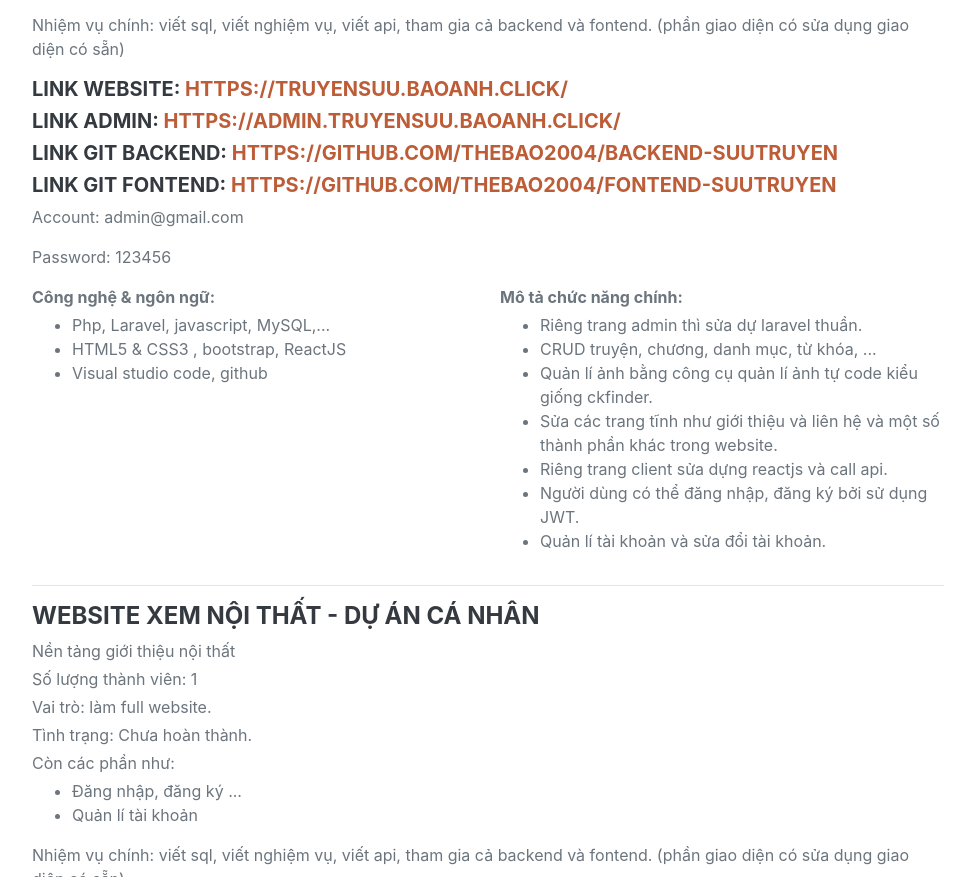
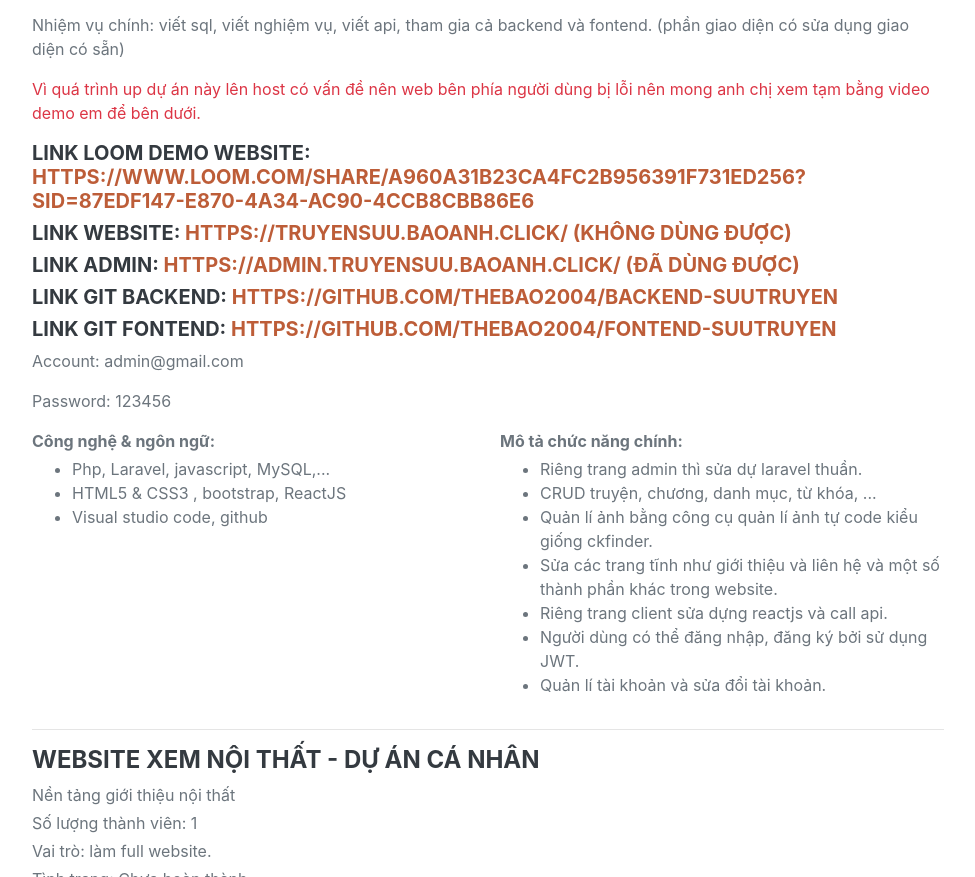
Before and after one commit to TheBao2004/cv-online-2, a plain HTML site: page index.html in a window 1280 px wide. Shown: the part 4845-5722 px from the top of the page, without its empty margins (288-1263 px from the left). Drawn offline with nearby package versions, Linux system fonts and the light colour scheme; a web font is replaced by a local one.

Commit message:
sua phan truyensuu

```diff
--- a/index.html
+++ b/index.html
@@ -232,8 +232,10 @@
                 <p>
                     Nhiệm vụ chính: viết sql, viết nghiệm vụ, viết api, tham gia cả backend và fontend. (phần giao diện có sửa dụng giao diện có sẵn)
                 </p>
-                <h5>Link website: <a target="_blank" href="https://truyensuu.baoanh.click/">https://truyensuu.baoanh.click/</a>
-                <h5>Link admin: <a target="_blank" href="https://admin.truyensuu.baoanh.click/">https://admin.truyensuu.baoanh.click/</a>
+                <p class="text-danger">Vì quá trình up dự án này lên host có vấn đề nên web bên phía người dùng bị lỗi nên mong anh chị xem tạm bằng video demo em để bên dưới.</p>
+                <h5>Link loom demo website: <a target="_blank" href="https://www.loom.com/share/a960a31b23ca4fc2b956391f731ed256?sid=87edf147-e870-4a34-ac90-4ccb8cbb86e6">https://www.loom.com/share/a960a31b23ca4fc2b956391f731ed256?sid=87edf147-e870-4a34-ac90-4ccb8cbb86e6</a>
+                <h5>Link website: <a target="_blank" href="https://truyensuu.baoanh.click/">https://truyensuu.baoanh.click/ (không dùng được)</a>
+                <h5>Link admin: <a target="_blank" href="https://admin.truyensuu.baoanh.click/">https://admin.truyensuu.baoanh.click/ (đã dùng được)</a>
                 </h5>
                 <h5>Link git backend: <a target="_blank"
                         href="https://github.com/TheBao2004/backend-suutruyen">https://github.com/TheBao2004/backend-suutruyen</a>
```
